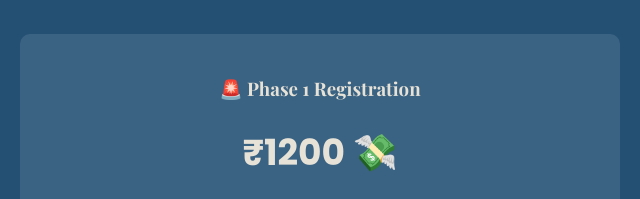
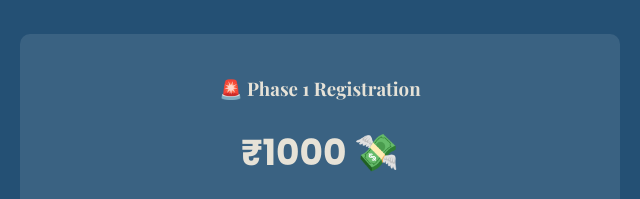
Before and after one commit to AstraMun/astramun.github.io, a plain HTML site: page index.html in a window 1280 px wide. Shown: the part 1940-2139 px from the top of the page, 320-960 px from the left. Drawn offline with nearby package versions, Linux system fonts and the light colour scheme.

Commit message:
Update index.html

```diff
--- a/index.html
+++ b/index.html
@@ -316,7 +316,7 @@
       <h2 class="section-title">Registration Details</h2>
       <div class="registration-box">
         <h3>🚨 Phase 1 Registration</h3>
-        <p class="price">₹1200 💸</p>
+        <p class="price">₹1000 💸</p>
         <p>🎯 Early Bird has ended — secure your spot in Phase 1 now before it’s too late! 🕐</p>
         <a href="https://linktr.ee/astramun2025" class="btn" style="margin-top:30px;">Register Now</a>
       </div>
```
